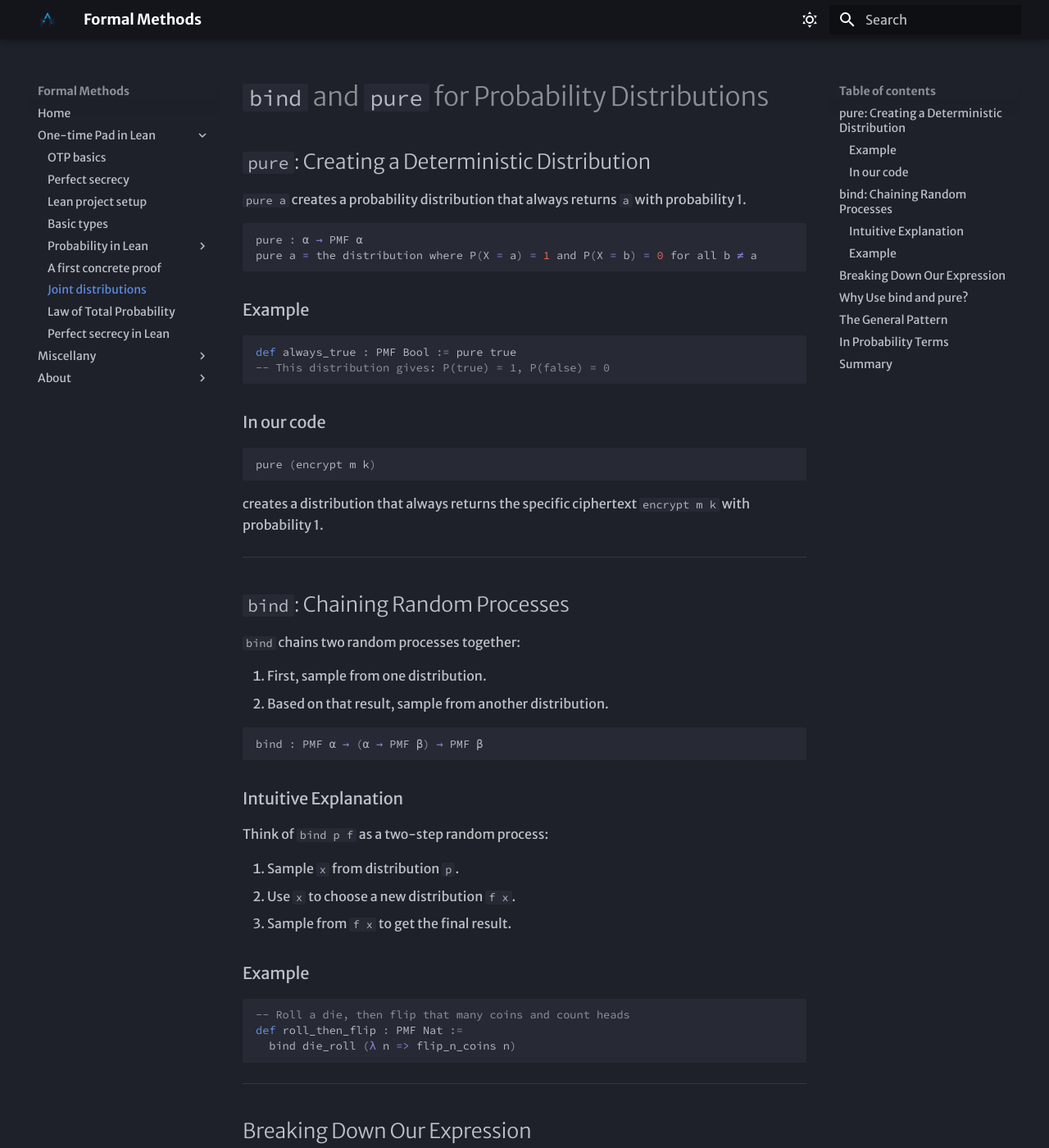
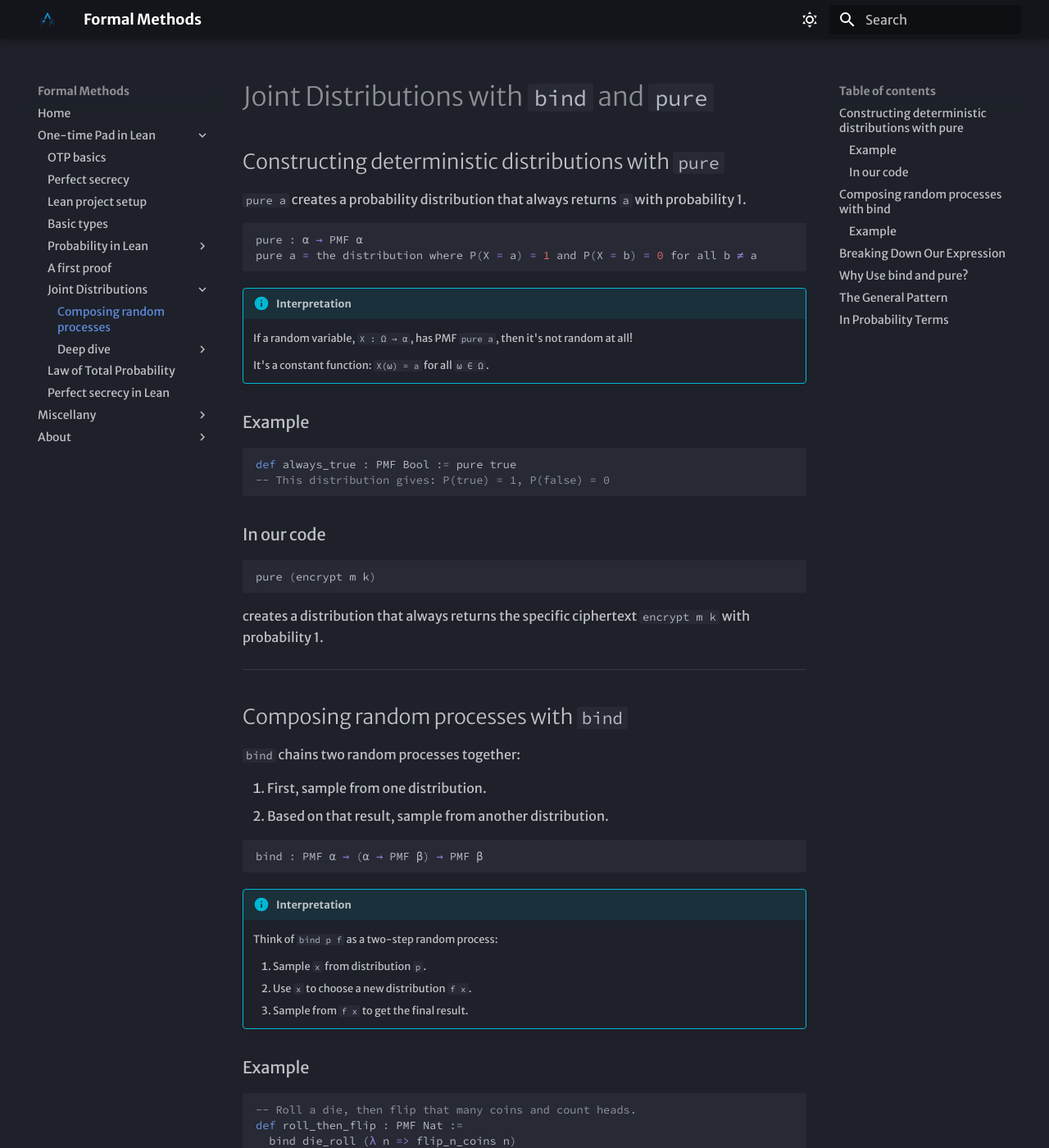
Before and after one commit to formalverification/formalmethods.io, an MkDocs documentation site: the page built from docs/crypto/otp/bind_and_pure.md, in a window 1280 px wide and 1400 px high. Shown: the whole window at 82% size. Built offline with MkDocs 1.6.1 and Material for MkDocs 9.7.7, drawn with Linux system fonts in a browser that asks for light colours; some of the changed text lies outside the part shown.

Commit message:
elaborate on bind, pure and the probability monad

````diff
--- a/docs/crypto/otp/bind_and_pure.md
+++ b/docs/crypto/otp/bind_and_pure.md
@@ -1,6 +1,6 @@
-# `bind` and `pure` for Probability Distributions
+# Joint Distributions with `bind` and `pure`
 
-## `pure`: Creating a Deterministic Distribution
+## Constructing deterministic distributions with `pure`
 
 `pure a` creates a probability distribution that always returns `a` with probability 1.
 
@@ -8,6 +8,13 @@
 pure : α → PMF α
 pure a = the distribution where P(X = a) = 1 and P(X = b) = 0 for all b ≠ a
 ```
+
+!!! info "Interpretation"
+
+    If a random variable, `X : Ω → α`, has PMF `pure a`, then it's not random at all!
+
+    It's a constant function: `X(ω) = a` for all `ω ∈ Ω`.
+
 
 ### Example
 
@@ -26,7 +33,7 @@ creates a distribution that always returns the specific ciphertext `encrypt m k`
 
 ---
 
-## `bind`: Chaining Random Processes
+## Composing random processes with `bind`
 
 `bind` chains two random processes together:
 
@@ -37,18 +44,18 @@ creates a distribution that always returns the specific ciphertext `encrypt m k`
 bind : PMF α → (α → PMF β) → PMF β
 ```
 
-### Intuitive Explanation
+!!! info "Interpretation"
 
-Think of `bind p f` as a two-step random process:
+    Think of `bind p f` as a two-step random process:
 
-1. Sample `x` from distribution `p`.
-2. Use `x` to choose a new distribution `f x`.
-3. Sample from `f x` to get the final result.
+    1. Sample `x` from distribution `p`.
+    2. Use `x` to choose a new distribution `f x`.
+    3. Sample from `f x` to get the final result.
 
 ### Example
 
 ```lean
--- Roll a die, then flip that many coins and count heads
+-- Roll a die, then flip that many coins and count heads.
 def roll_then_flip : PMF Nat :=
   bind die_roll (λ n => flip_n_coins n)
 ```
@@ -110,12 +117,3 @@ So we could also write:
 
     - X has distribution p
     - Y | X=x has distribution f(x)
-
-## Summary
-
-In `μC = bind μMK (λ (m, k) => pure (encrypt m k))`:
-
-- `μMK` is the joint distribution of (message, key) pairs.
-- `bind` says "sample from this distribution."
-- `λ (m, k) => pure (encrypt m k)` says "then apply encryption deterministically."
-- Result: `μC` is the ciphertexts distribution.
--- a/mkdocs.yml
+++ b/mkdocs.yml
@@ -78,9 +78,13 @@ nav:
     - Basic types: crypto/otp/otp-basic-types.md
     - Probability in Lean:
         - Distributions: crypto/otp/basic-probability-in-lean.md
-        - Deep dive. Why [0, ∞]?: crypto/otp/WhyExtendedNNReals.md
-    - A first concrete proof: crypto/otp/a-first-proof.md
-    - Joint distributions: crypto/otp/bind_and_pure.md
+        - Deep dive:
+            - why [0, ∞]?: crypto/otp/WhyExtendedNNReals.md
+    - A first proof: crypto/otp/a-first-proof.md
+    - Joint Distributions:
+        - Composing random processes: crypto/otp/bind_and_pure.md
+        - Deep dive:
+            - Cats and Monads: crypto/otp/cats_and_monads.md
     - Law of Total Probability: crypto/otp/law-of-total-prob.md
     - Perfect secrecy in Lean: crypto/otp/perfect-secrecy-in-lean.md
 
````
Also changed, not shown: docs/crypto/otp/cats_and_monads.md (added, +177 -0 lines).
